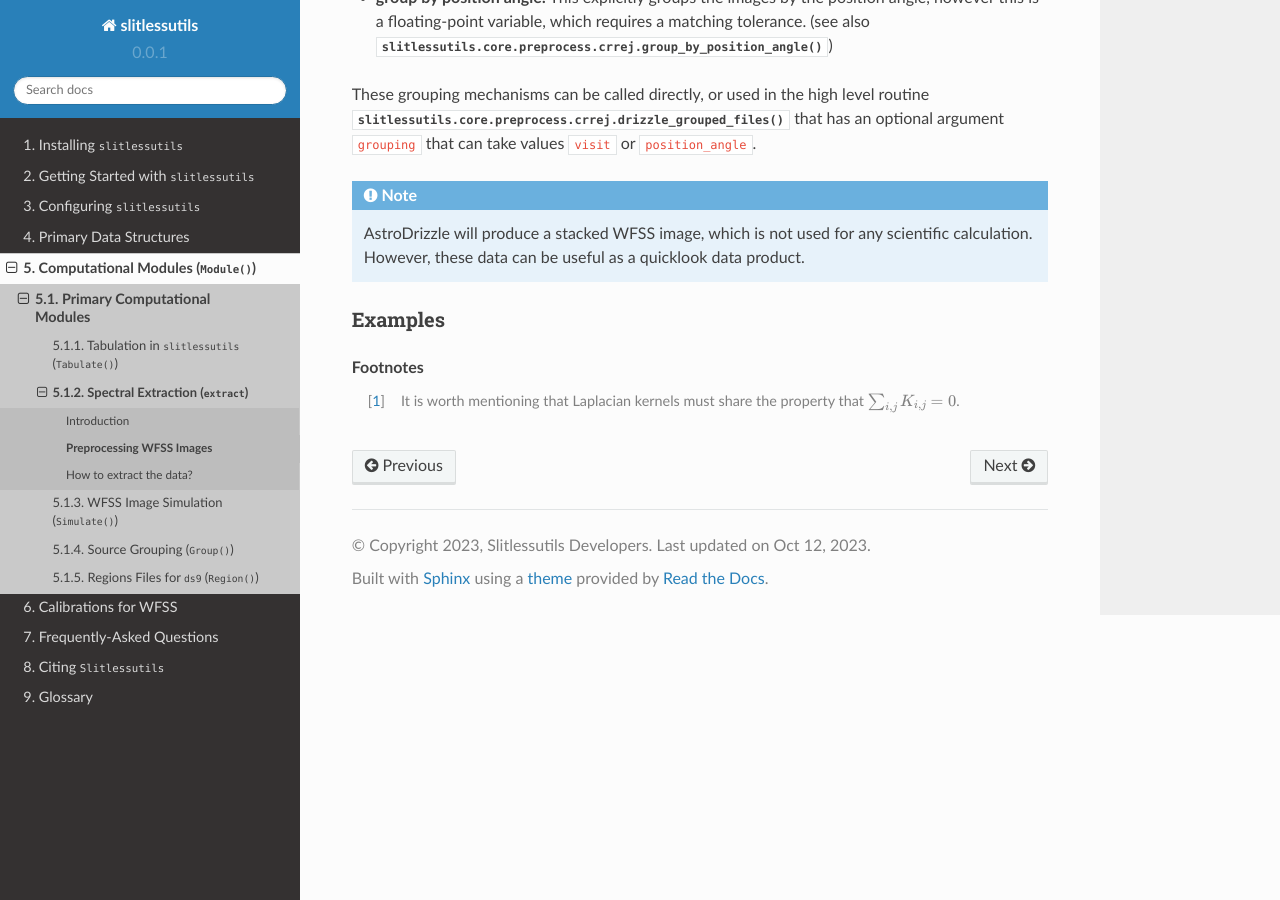
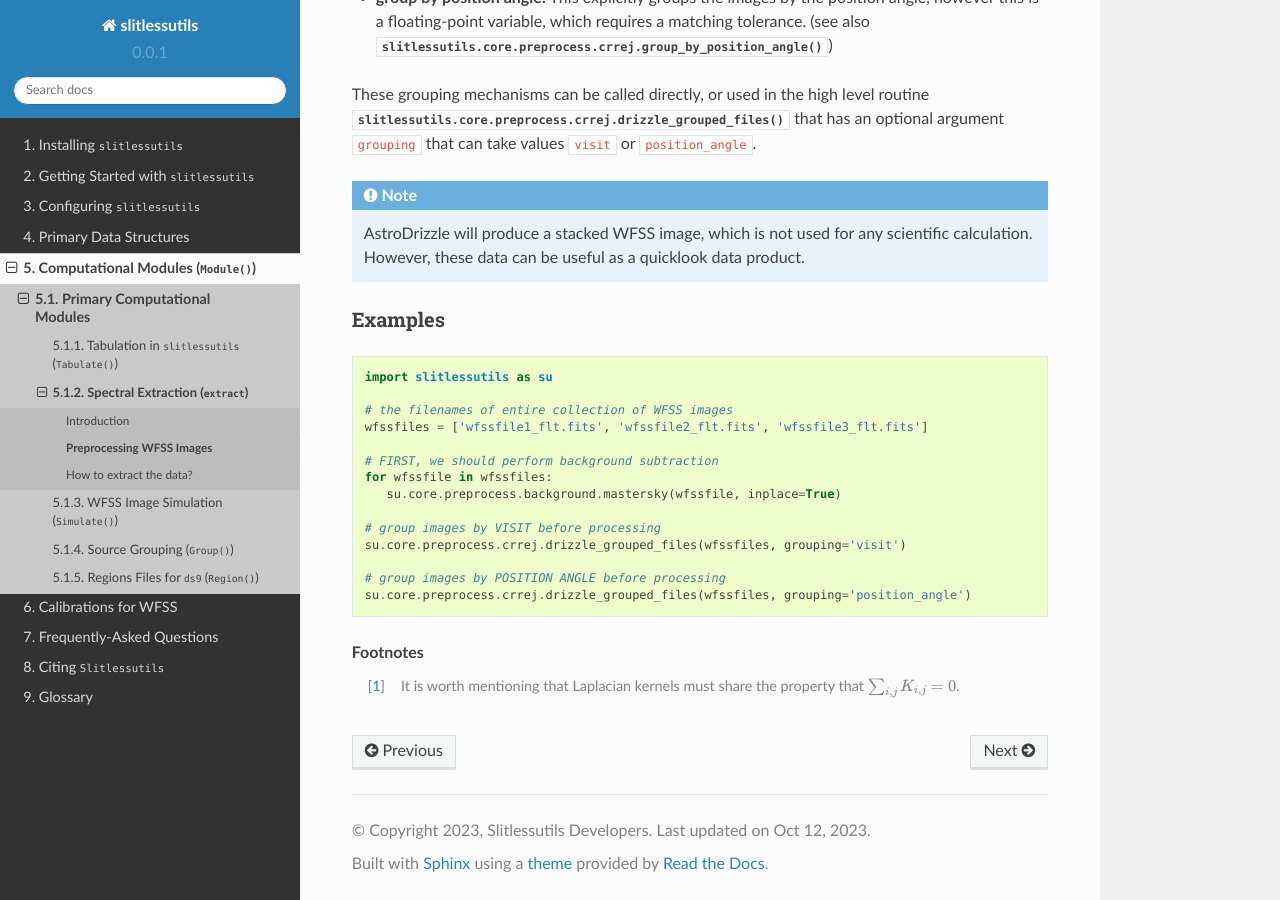
Before and after one commit to spacetelescope/slitlessutils, a Sphinx documentation site: the page built from docs/cosmicrays.rst, in a window 1280 px wide and 900 px high, scrolled down 3061 px. Built offline with Sphinx 7.4.7 and the Read the Docs theme 2.0.0, drawn with Linux system fonts in a browser that asks for light colours; the version number is read from the project's files by our own code.

Commit message:
fixing code directive

```diff
--- a/docs/cosmicrays.rst
+++ b/docs/cosmicrays.rst
@@ -110,6 +110,7 @@ Examples
 ~~~~~~~~
 
 .. code:: python
+
    import slitlessutils as su
 
    # the filenames of entire collection of WFSS images
@@ -120,10 +121,10 @@ Examples
       su.core.preprocess.background.mastersky(wfssfile, inplace=True)
 
    # group images by VISIT before processing
-   su.core.prepreprocess.crrej.drizzle_grouped_files(wfssfiles, grouping='visit')
+   su.core.preprocess.crrej.drizzle_grouped_files(wfssfiles, grouping='visit')
 
    # group images by POSITION ANGLE before processing
-   su.core.prepreprocess.crrej.drizzle_grouped_files(wfssfiles, grouping='position_angle')
+   su.core.preprocess.crrej.drizzle_grouped_files(wfssfiles, grouping='position_angle')
 
 
 .. rubric:: Footnotes
```
